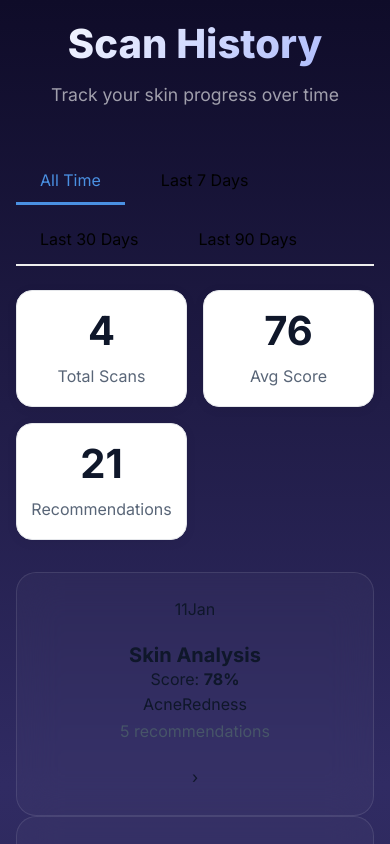
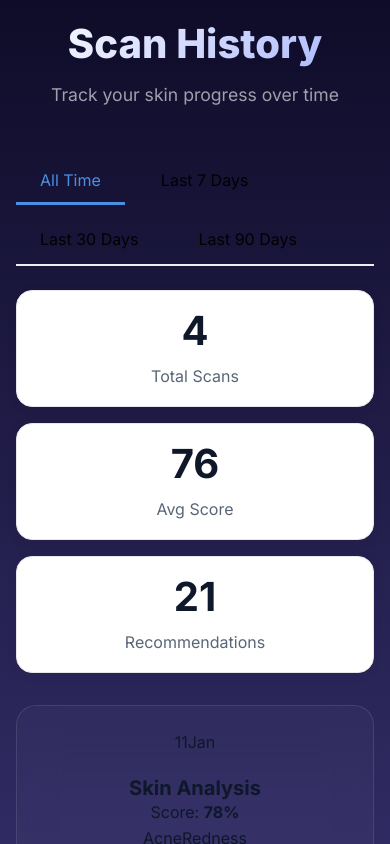
Before and after one commit to himprapatel-rgb/ai-skincare-intelligence-system, a React (Vite) app in the folder frontend/: page /history in a window 390 px wide. Shown: the top 844 px of the page. Built offline with nearby package versions, Linux system fonts and the light colour scheme; no server answers.

Commit message:
Use explicit 3-column grid for history-stats layout

```diff
--- a/frontend/src/pages/HistoryPage.css
+++ b/frontend/src/pages/HistoryPage.css
@@ -165,7 +165,7 @@
 /* Stats Grid */
 .history-stats {
   display: grid;
-  grid-template-columns: repeat(auto-fit, minmax(150px, 1fr));
+    grid-template-columns: repeat(3, 1fr);
   gap: 16px;
   margin-bottom: 32px;
 }
@@ -181,6 +181,10 @@
     text-align: center;
   }
 
+  .history-stats {
+    grid-template-columns: 1fr;
+  }
+
   .history-actions {
     flex-direction: row;
   }
```
